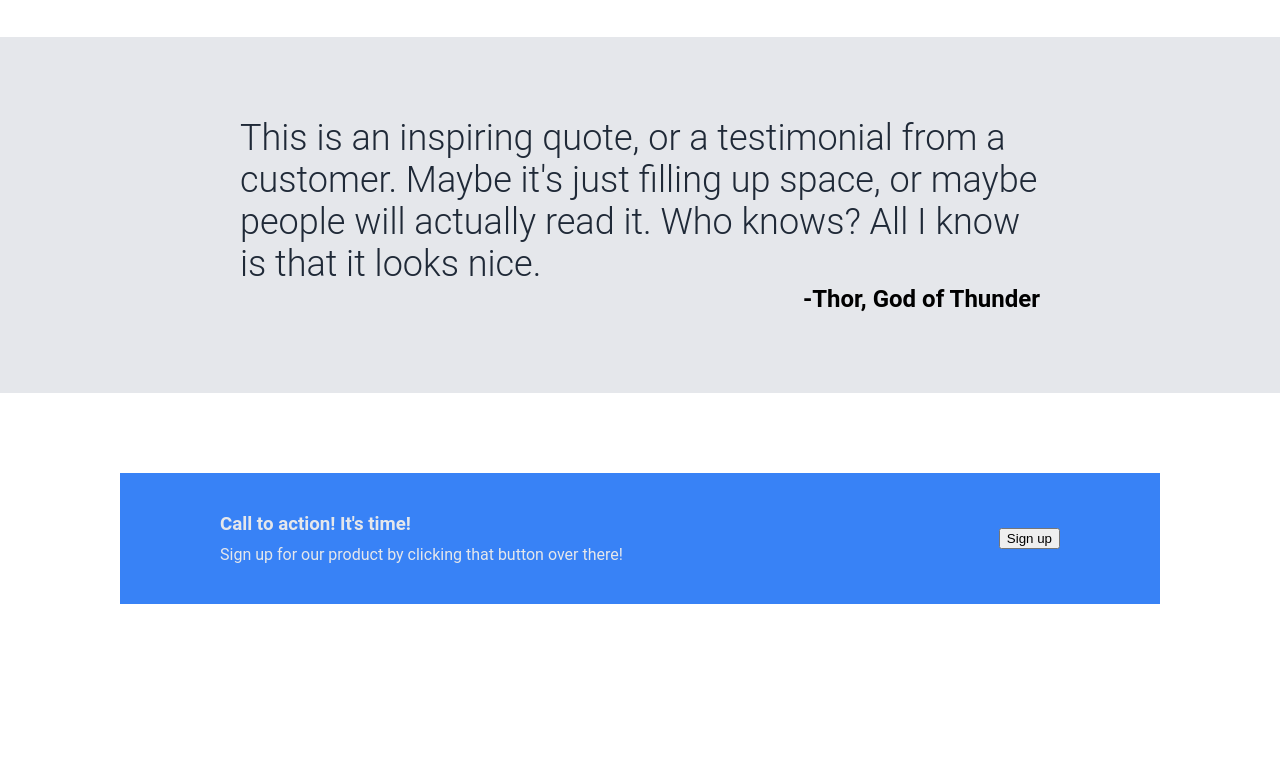
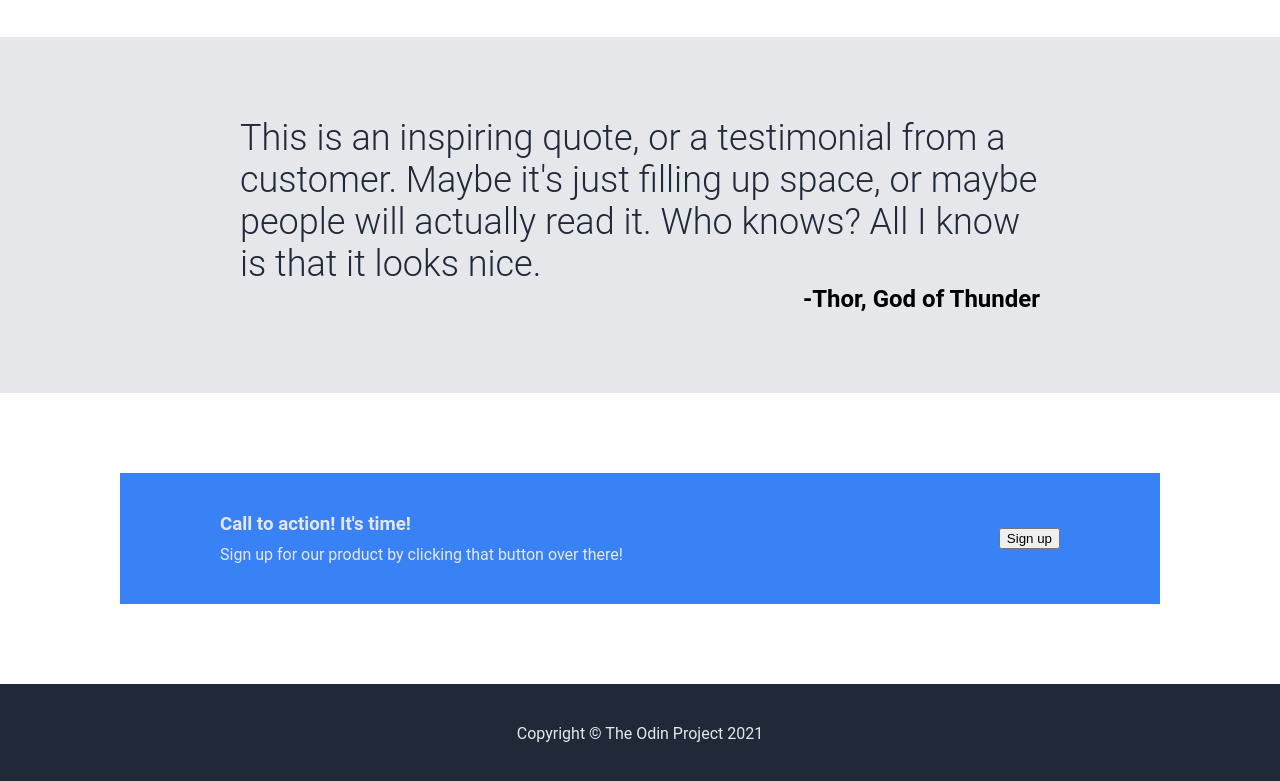
Before and after one commit to Pretty-Flacko/odin-landing, a plain HTML site: page index.html in a window 1280 px wide. Shown: the part 889-1670 px from the top of the page. Before the commit the page ends 1573 px from the top, so only its background shows below. Drawn offline with Linux system fonts and the light colour scheme.

Commit message:
Footer section done

```diff
--- a/index.html
+++ b/index.html
@@ -70,7 +70,9 @@
         </div>
     </div>
 
-    <div class="footer-section"></div>
+    <div class="footer-section">
+        <div class="footer-copyright">Copyright © The Odin Project 2021</div>
+    </div>
 
 </body>
 </html>
--- a/style.css
+++ b/style.css
@@ -117,3 +117,10 @@ h1 {
 h3 {
     margin-bottom: 10px;
 }
+
+.footer-section {
+    background-color: #1F2937;
+    color: #E5E7EB;
+    text-align: center;
+    padding: 40px 0;
+}
```
